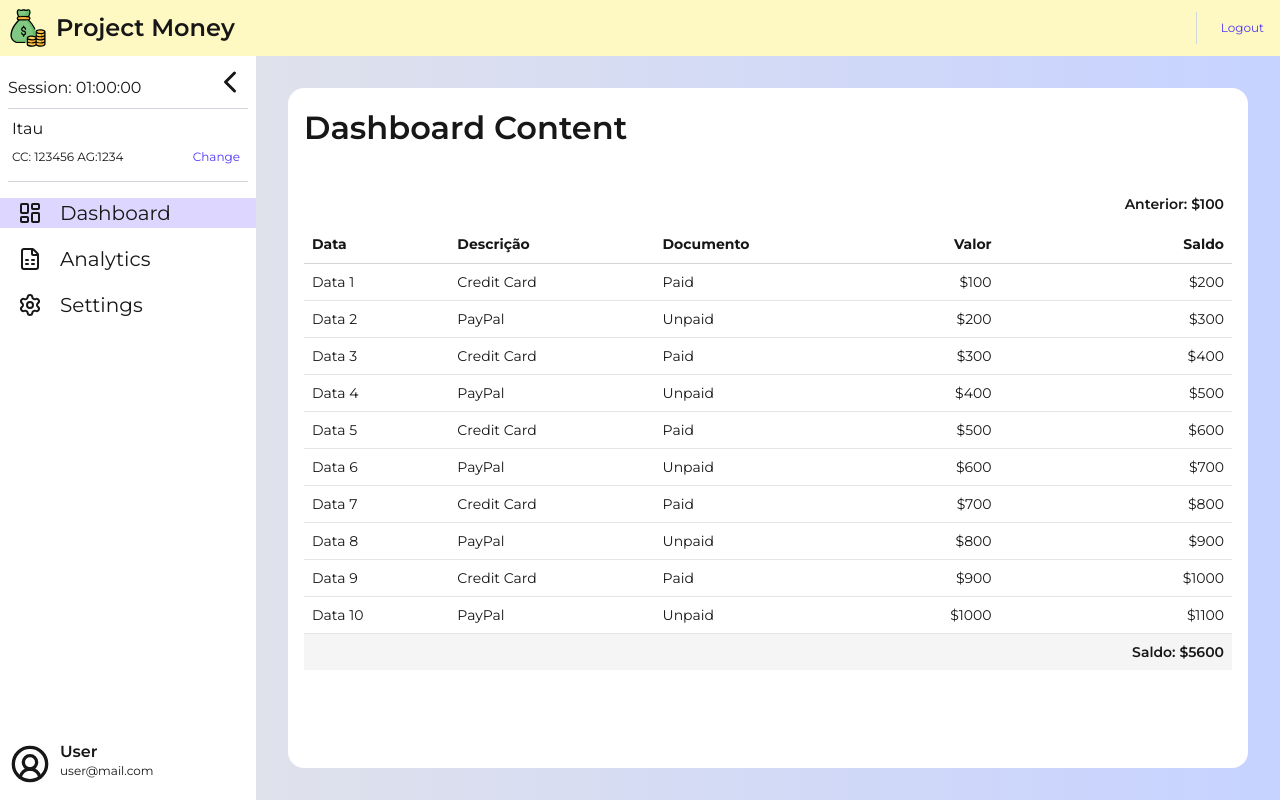
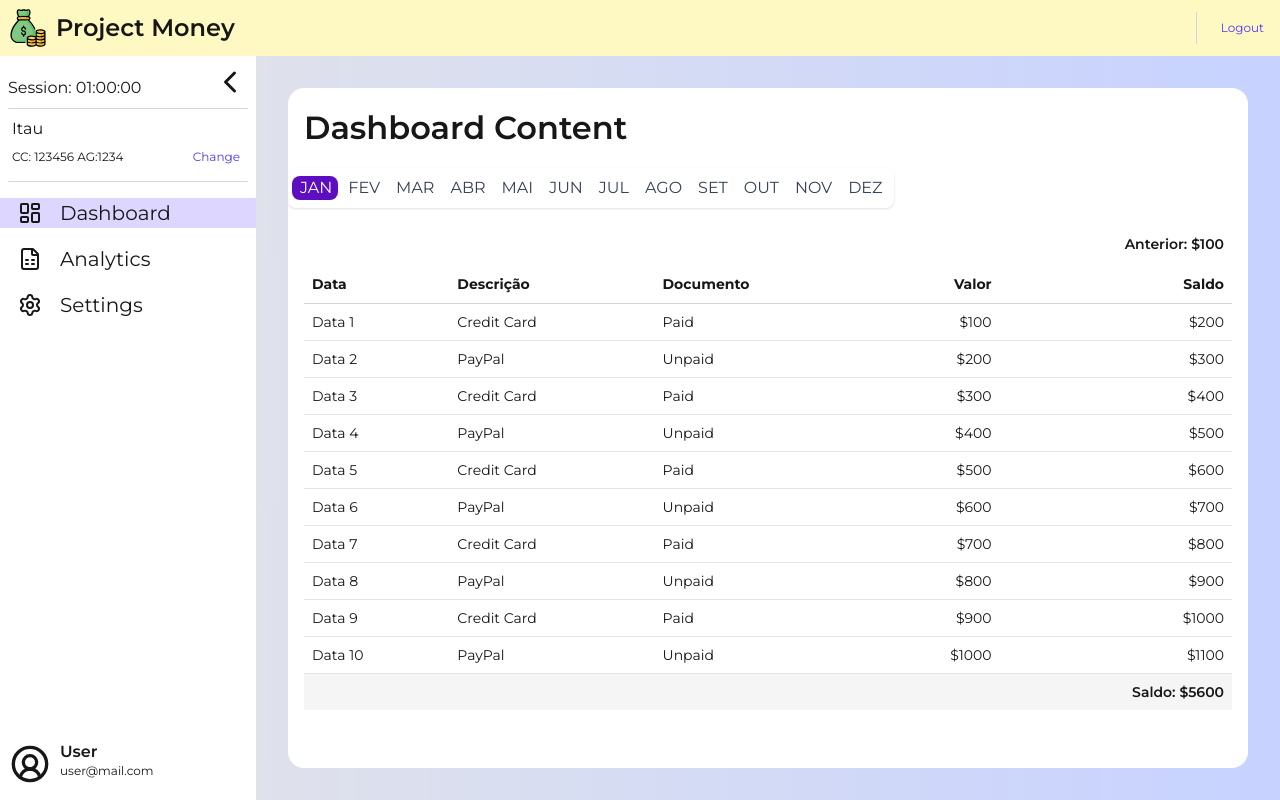
Before and after one commit to dexter2k8/project-money, a Next.js app: page /dashboard in a window 1280 px wide. Built offline with nearby package versions, Linux system fonts and the light colour scheme.

Commit message:
feat: implemented segmented control component

```diff
--- a/app/(pages)/dashboard/page.tsx
+++ b/app/(pages)/dashboard/page.tsx
@@ -1,10 +1,27 @@
 import Table from "@/components/Table";
 import { columns, data } from "./columns";
+import SegmentedControl from "@/components/SegmentedControl";
 
 export default function Dashboard() {
   return (
     <div className="m-8 bg-white w-full rounded-2xl overflow-hidden flex flex-col">
       <h2 className="p-4 shrink-0">Dashboard Content</h2>
+      <SegmentedControl
+        items={[
+          { key: 0, label: "JAN" },
+          { key: 1, label: "FEV" },
+          { key: 2, label: "MAR" },
+          { key: 3, label: "ABR" },
+          { key: 4, label: "MAI" },
+          { key: 5, label: "JUN" },
+          { key: 6, label: "JUL" },
+          { key: 7, label: "AGO" },
+          { key: 8, label: "SET" },
+          { key: 9, label: "OUT" },
+          { key: 10, label: "NOV" },
+          { key: 11, label: "DEZ" },
+        ]}
+      />
       <div className="m-4 flex-1 min-h-0 overflow-auto">
         <Table columns={columns} rows={data} caption="Anterior: $100" />
       </div>
--- /dev/null
+++ b/components/SegmentedControl/constants.ts
@@ -0,0 +1,26 @@
+import { cva, cx } from "class-variance-authority";
+
+export const segmentedControlItemVariants = cva(
+  cx(
+    "relative inline-block px-2 py-1 cursor-pointer rounded-lg z-10",
+    "transition-colors duration-500 ease-in-out",
+  ),
+  {
+    variants: {
+      active: {
+        true: "text-white segmented-control-item--active",
+        false: "text-gray-700",
+      },
+    },
+    defaultVariants: {
+      active: false,
+    },
+  },
+);
+
+export const INDICATOR = cx(
+  "absolute bg-violet-800 rounded-lg z-0",
+  "transition-all duration-300 ease-in-out",
+  "top-2 bottom-2",
+  "left-(--indicator-left) w-(--indicator-width)",
+);
--- /dev/null
+++ b/components/SegmentedControl/index.tsx
@@ -0,0 +1,54 @@
+"use client";
+import { useEffect, useRef, useState } from "react";
+import { segmentedControlItemVariants, INDICATOR } from "./constants";
+
+interface ISegmentedControlItem {
+  key: number;
+  label: React.ReactNode;
+}
+
+interface ISegmentedControlProps {
+  items: ISegmentedControlItem[];
+  defaultSelected?: number;
+  selected?: number;
+  onSelect?: (key: number) => void;
+}
+
+export default function SegmentedControl({
+  items,
+  defaultSelected = 0,
+  selected,
+  onSelect,
+}: ISegmentedControlProps) {
+  const [internalActive, setInternalActive] = useState<number>(defaultSelected);
+  const active = selected ?? internalActive;
+  const containerRef = useRef<HTMLUListElement>(null);
+
+  useEffect(() => {
+    const container = containerRef.current;
+    const activeItem = container?.querySelector(".segmented-control-item--active");
+    if (!container || !activeItem) return;
+
+    const { offsetLeft, offsetWidth } = activeItem as HTMLElement;
+    container.style.setProperty("--indicator-left", `${offsetLeft}px`);
+    container.style.setProperty("--indicator-width", `${offsetWidth}px`);
+  }, [active]);
+
+  return (
+    <ul className="w-fit relative p-1 rounded-lg shadow-sm" ref={containerRef}>
+      <div className={INDICATOR} />
+      {items.map((item) => (
+        <li
+          key={item.key}
+          className={segmentedControlItemVariants({ active: active === item.key })}
+          onClick={() => {
+            setInternalActive(item.key);
+            onSelect?.(item.key);
+          }}
+        >
+          {item.label}
+        </li>
+      ))}
+    </ul>
+  );
+}
```
